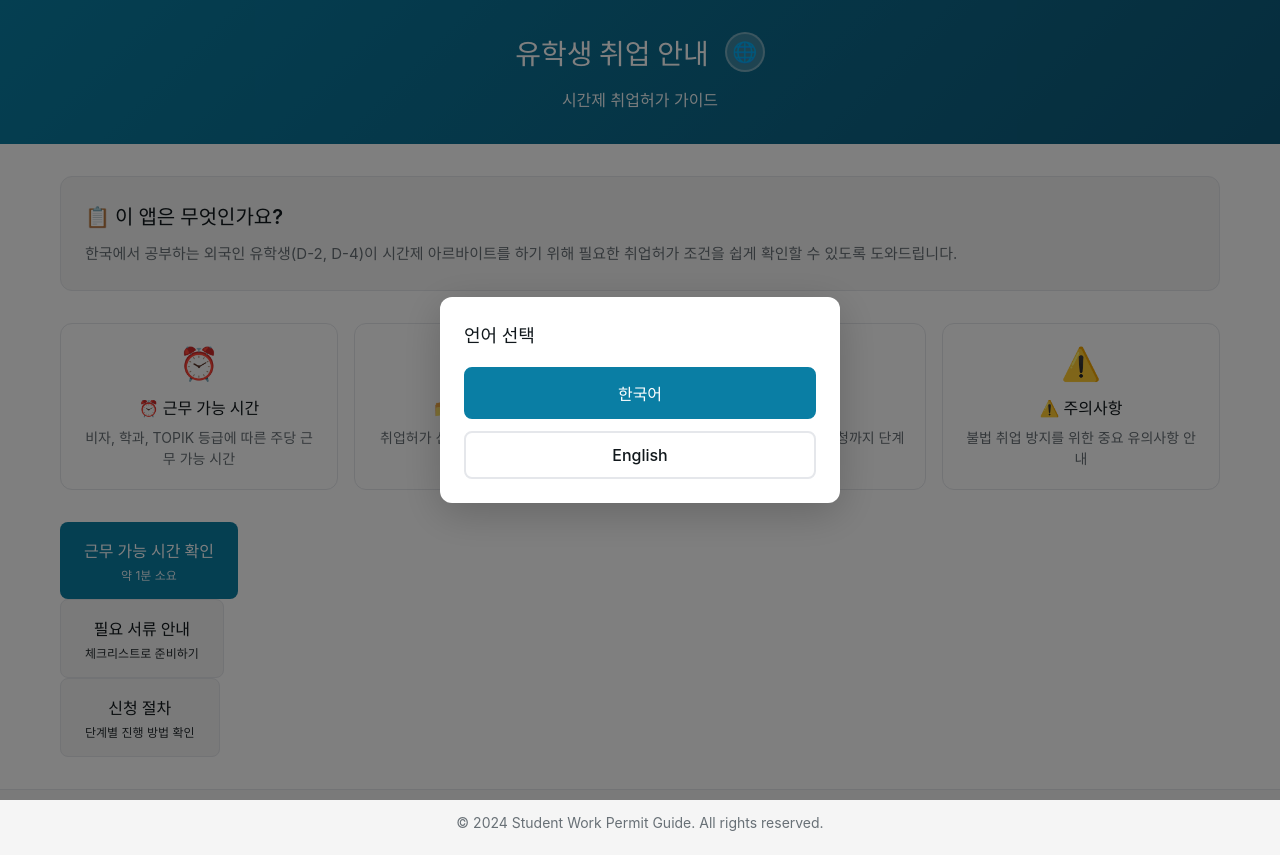
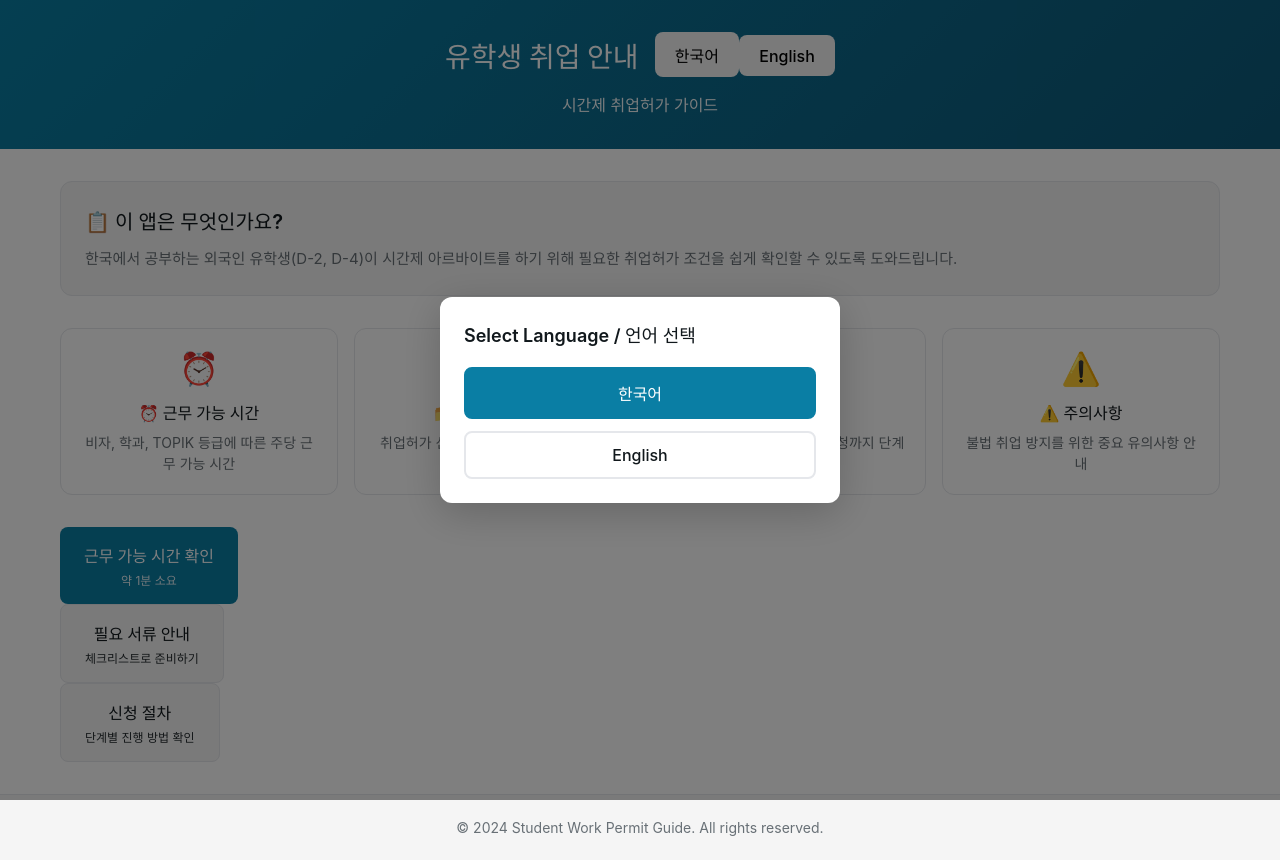
Before and after one commit to sseong126/student-work-permit-guide, a React (Vite) app: page / in a window 1280 px wide. Built offline with nearby package versions, Linux system fonts and the light colour scheme.

Commit message:
fix: remove duplicate language modal from Home.tsx and fix button click events

```diff
--- a/src/pages/Home.tsx
+++ b/src/pages/Home.tsx
@@ -15,23 +15,6 @@ export default function Home({
   onLanguageChange,
 }: HomeProps) {
   const [latestResult, setLatestResult] = useState<SavedResult | null>(null);
-  const [showLanguageModal, setShowLanguageModal] = useState(false);
-
-  // 앱 처음 실행 시 언어 선택 모달 표시
-  useEffect(() => {
-    const checkFirstRun = async () => {
-      try {
-        const hasSeenLanguageModal = localStorage.getItem('hasSeenLanguageModal');
-        if (!hasSeenLanguageModal) {
-          setShowLanguageModal(true);
-          localStorage.setItem('hasSeenLanguageModal', 'true');
-        }
-      } catch (error) {
-        console.error('Failed to check first run:', error);
-      }
-    };
-    checkFirstRun();
-  }, []);
 
   // 최근 결과 로드
   useEffect(() => {
@@ -54,48 +37,27 @@ export default function Home({
     onNavigate('procedures');
   };
 
-  const handleLanguageChange = (lang: 'ko' | 'en') => {
-    onLanguageChange(lang);
-    setShowLanguageModal(false);
-  };
-
   return (
     <div className="home-page">
-      {/* 언어 선택 모달 */}
-      {showLanguageModal && (
-        <div className="modal-overlay">
-          <div className="modal">
-            <h2>{language === 'ko' ? '언어 선택' : 'Select Language'}</h2>
-            <div className="language-buttons">
-              <button
-                onClick={() => handleLanguageChange('ko')}
-                className={language === 'ko' ? 'active' : ''}
-              >
-                한국어
-              </button>
-              <button
-                onClick={() => handleLanguageChange('en')}
-                className={language === 'en' ? 'active' : ''}
-              >
-                English
-              </button>
-            </div>
-          </div>
-        </div>
-      )}
-
       {/* Header */}
       <header className="header">
         <div className="header-content">
           <div className="header-top">
             <h1 className="app-title">{t('home.heroTitle', language)}</h1>
-            <button
-              className="language-btn"
-              onClick={() => setShowLanguageModal(true)}
-              title={language === 'ko' ? '언어 변경' : 'Change language'}
-            >
-              🌐
-            </button>
+            <div className="language-selector">
+              <button
+                className={`lang-btn ${language === 'ko' ? 'active' : ''}`}
+                onClick={() => onLanguageChange('ko')}
+              >
+                한국어
+              </button>
+              <button
+                className={`lang-btn ${language === 'en' ? 'active' : ''}`}
+                onClick={() => onLanguageChange('en')}
+              >
+                English
+              </button>
+            </div>
           </div>
           <p className="app-subtitle">{t('home.heroSubtitle', language)}</p>
         </div>
```
